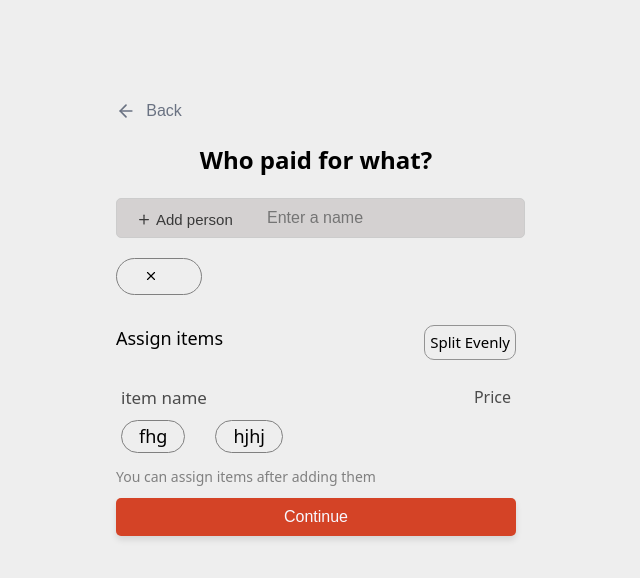
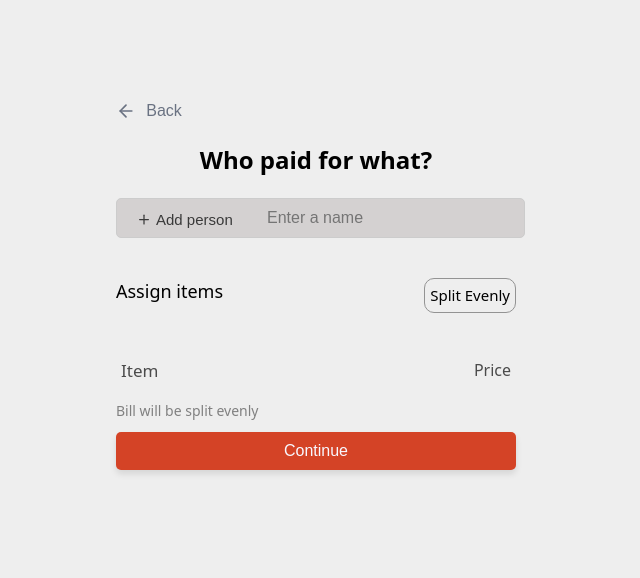
Before and after one commit to Ajay-Naik/Bill-Splitter, a React (Vite) app: page /#/person in a window 1280 px wide. Shown: the top 578 px of the page, without its empty margins (324-964 px from the left). Built offline with nearby package versions, Linux system fonts and the light colour scheme.

Commit message:
feat: Update NewItem component to handle price input correctly and enhance Manual and Person pages for better state management and item assignment

```diff
--- a/src/components/NewItem.jsx
+++ b/src/components/NewItem.jsx
@@ -23,7 +23,7 @@ export default function NewItem({ item, onUpdate, onDelete, inputRef }) {
             onChange={(e) => {
           const v = e.target.value;
 
-          onUpdate(item.id, { ...item, price: v });
+          onUpdate(item.id, { ...item, price: v === "" ? "" : parseFloat(v)  });
         }}
         style={{ width: 100 }}
           />
--- a/src/pages/Manual.jsx
+++ b/src/pages/Manual.jsx
@@ -1,3 +1,4 @@
+// Manual.jsx (updated Continue -> pass state)
 import { useState, useRef, useEffect, useCallback } from "react";
 import { useNavigate } from "react-router-dom";
 import { v4 as uuidv4 } from 'uuid';
@@ -15,11 +16,8 @@ export default function Manual() {
   const [tax, setTax] = useState({ type: "%", amount: 0});
   const [tip, setTip] = useState({ type: "%", amount: 0});
 
-
-
   const [lastAddedId, setLastAddedId ] = useState(null);
   const refs = useRef({})
-
 
   const addItem = useCallback(() => {
     const id = uuidv4();
@@ -65,7 +63,6 @@ const grandTotal = subtotal + taxValue + tipValue;
       <h2 style={{textAlign:"center"}}>Receipt Items</h2>
       <p>Type in your receipt details to split the bill</p>
 
-
       <ul style={{listStyleType:"none",padding:"0"}}>
         {items.map((item) => (
           <NewItem
@@ -73,11 +70,10 @@ const grandTotal = subtotal + taxValue + tipValue;
             item={item}
             onUpdate={updateItem}
             onDelete={deleteItem}
-            inputref = {(el) => (refs.current[item.id] = el)}
+            inputRef = {(el) => (refs.current[item.id] = el)}
           />
         ))}
       </ul>
-
 
       <div style={{display:"flex",flexDirection:"column",gap:"20px"}}>
         <Button
@@ -91,19 +87,21 @@ const grandTotal = subtotal + taxValue + tipValue;
         <Grid name="Tax" data={tax} onChange={(newData) => setTax(newData)} />
         <Grid name="Tip" data={tip} onChange={(newData) => setTip(newData)}/>
 
-
         <div style={{ marginTop: 12, color: "#282828ff", fontSize: 18,width:"100%",display:"flex",justifyContent:"space-between" }}>
-        <strong >Total: </strong><span style={{}}> ₹  {grandTotal.toFixed(2)}</span>
+          <strong>Total: </strong><span style={{}}> ₹  {grandTotal.toFixed(2)}</span>
         </div>
 
+        {/* <-- IMPORTANT: pass items, tax and tip to Person page */}
         <Button
           className="homeBtn"
           name="Continue"
           fontSize= "16px"
           color="#f8f8ff"
           bg_color="#d44326"
-        onClick={() => navigate("/person")}
+          onClick={() => navigate("/person", { state: { items, tax, tip } })}
         />
+
+
       </div>
     </div>
   );
--- a/src/pages/Person.jsx
+++ b/src/pages/Person.jsx
@@ -1,56 +1,212 @@
-// import React from 'react'
-import { useNavigate } from "react-router-dom";
-
+import { useNavigate, useLocation } from "react-router-dom";
+import { useState } from "react";
+import { v4 as uuidv4 } from "uuid";
+import { Plus, X } from "lucide-react";
 import Button from "../components/Button.jsx";
-import { Plus, X } from "lucide-react";
-import "../styles/index.css"
-import Backbutton from '../components/BackButton.jsx'
-import { useState } from "react";
+import Backbutton from "../components/BackButton.jsx";
+import "../styles/index.css";
 
 export default function Person() {
   const navigate = useNavigate();
-  let [PersonName, setPersonName] = useState([])
+  const location = useLocation();
 
-  return <div className="personPage">
+  // items, tax, tip come from Manual.jsx
+  const { items = [], tax, tip } = location.state || {};
+
+  const [people, setPeople] = useState([]);
+  const [nameInput, setNameInput] = useState("");
+  const [assignments, setAssignments] = useState({}); // { itemId: [personIds] }
+  const [splitMode, setSplitMode] = useState("evenly"); // "evenly" | "items"
+
+  const addPerson = () => {
+    if (!nameInput.trim()) return;
+    const newPerson = { id: uuidv4(), name: nameInput.trim() };
+    setPeople([...people, newPerson]);
+    setNameInput("");
+  };
+
+  const removePerson = (id) => {
+    setPeople((prev) => prev.filter((p) => p.id !== id));
+    // cleanup from assignments
+    const newAssignments = {};
+    for (let itemId in assignments) {
+      newAssignments[itemId] = (assignments[itemId] || []).filter(
+        (pid) => pid !== id
+      );
+    }
+    setAssignments(newAssignments);
+  };
+
+  const toggleAssign = (itemId, personId) => {
+    setAssignments((prev) => {
+      const current = prev[itemId] || [];
+      return {
+        ...prev,
+        [itemId]: current.includes(personId)
+          ? current.filter((pid) => pid !== personId)
+          : [...current, personId],
+      };
+    });
+  };
+
+  return (
+    <div className="personPage">
       <Backbutton onClick={() => navigate("/manual")} />
       <h2>Who paid for what?</h2>
-    <div>
+
+      {/* Input for adding person */}
       <div className="input-wrapper">
-
-         <input type="text" placeholder="Enter a name"/>
-         <button><Plus style={{height:"15px",marginTop:"1px"}}/> Add person</button>
-      </div>
-       <p style={{border:"1px solid grey",padding:'4px 7px',width:"70px",borderRadius:"20px"}}>{PersonName}<X style={{height:"14px",marginLeft:"15px"}}/></p>
-    </div>
-    <div style={{display:"flex", justifyContent:"space-between", marginTop:"20px"}}>
-        <p>Assign items</p>
-        <p style={{border:"1.5px solid #939393ff",padding:"5px",borderRadius:"10px",fontSize:"15px"}}>Split Evenly</p>
+        <input
+          type="text"
+          placeholder="Enter a name"
+          value={nameInput}
+          onChange={(e) => setNameInput(e.target.value)}
+          onKeyDown={(e) => e.key === "Enter" && addPerson()}
+        />
+        <button onClick={addPerson}>
+          <Plus style={{ height: "15px", marginTop: "1px" }} /> Add person
+        </button>
       </div>
 
-    <div className="assignItems" style={{ padding:'5px',height:"4rem",marginTop:"-10px",marginBottom:"10px"}}>
-      <div style={{display:"flex",justifyContent:"space-between"}}>
-        <span style={{fontSize:"17px",fontWeight:"500",color:"#4b4b4bff"}}>item name</span>
-        <span style={{fontSize:"16px",fontWeight:"500", color:"#4b4b4bff"}}>Price</span>
-      </div>
-      <div style={{display:"flex",gap:"30px",marginTop:'10px'}}>
-        <p style={{border:"1px solid grey",padding:'2px 17px',borderRadius:"20px"}}>fhg</p>
-        <p style={{border:"1px solid grey",padding:'2px 17px',borderRadius:"20px"}}>hjhj</p>
-
-      </div>
+      {/* Pills for people */}
+      <div
+        style={{
+          display: "flex",
+          gap: "8px",
+          flexWrap: "wrap",
+          marginTop: "10px",
+        }}
+      >
+        {people.map((p) => (
+          <span
+            key={p.id}
+            style={{
+              border: "1px solid grey",
+              padding: "4px 10px",
+              borderRadius: "20px",
+              display: "flex",
+              alignItems: "center",
+              gap: "6px",
+              color: "#333",
+              cursor: "default",
+              background: "#f5f5f5",
+            }}
+          >
+            {p.name}
+            <X
+              style={{ height: "14px", cursor: "pointer" }}
+              onClick={() => removePerson(p.id)}
+            />
+          </span>
+        ))}
       </div>
 
+      {/* Toggle Split Mode */}
+      <div
+        style={{
+          display: "flex",
+          justifyContent: "space-between",
+          marginTop: "20px",
+        }}
+      >
+        <p>Assign items</p>
+        <p
+          style={{
+            border: "1.5px solid #939393ff",
+            padding: "5px",
+            borderRadius: "10px",
+            fontSize: "15px",
+            cursor: "pointer",
+          }}
+          onClick={() =>
+            setSplitMode((prev) => (prev === "evenly" ? "items" : "evenly"))
+          }
+        >
+          {splitMode === "evenly" ? "Split Evenly" : "Split by Items"}
+        </p>
+      </div>
 
-    <span style={{fontSize:"14px", color:"#808080", marginTop:"-10px"}}>You can assign items after adding them</span>
+      {/* Item list with assignment */}
+      <div
+        className="assignItems"
+        style={{ padding: "5px", marginTop: "10px", marginBottom: "10px" }}
+      >
+        <div style={{ display: "flex", justifyContent: "space-between" }}>
+          <span
+            style={{ fontSize: "17px", fontWeight: "500", color: "#4b4b4bff" }}
+          >
+            Item
+          </span>
+          <span
+            style={{ fontSize: "16px", fontWeight: "500", color: "#4b4b4bff" }}
+          >
+            Price
+          </span>
+        </div>
+
+        {items.map((item) => (
+          <div
+            key={item.id}
+            style={{
+              display: "flex",
+              justifyContent: "space-between",
+              marginTop: "10px",
+              alignItems: "center",
+              color: "#333",
+              cursor: "default",
+              background: "#f5f5f5",
+            }}
+          >
+            <span>{item.name}</span>
+            <span>₹{item.price}</span>
+
+            {splitMode === "items" && (
+              <div style={{ display: "flex", gap: "6px", marginLeft: "10px" }}>
+                {people.map((p) => (
+                  <span
+                    key={p.id}
+                    onClick={() => toggleAssign(item.id, p.id)}
+                    style={{
+                      border: "1px solid grey",
+                      padding: "2px 10px",
+                      borderRadius: "20px",
+                      cursor: "pointer",
+                      background: (assignments[item.id] || []).includes(p.id)
+                        ? "#d44326"
+                        : "#f5f5f5",
+                      color: (assignments[item.id] || []).includes(p.id)
+                        ? "white"
+                        : "black",
+                    }}
+                  >
+                    {p.name}
+                  </span>
+                ))}
+              </div>
+            )}
+          </div>
+        ))}
+      </div>
+
+      <span style={{ fontSize: "14px", color: "#808080" }}>
+        {splitMode === "items"
+          ? "Click a person to assign items"
+          : "Bill will be split evenly"}
+      </span>
+
       <Button
         className="homeBtn"
         width="100%"
         name="Continue"
-            fontSize= "16px"
+        fontSize="16px"
         color="#f8f8ff"
         bg_color="#d44326"
-            onClick={() => navigate("/summary")}
+        onClick={() =>
+          navigate("/summary", {
+            state: { people, items, tax, tip, assignments, splitMode },
+          })
+        }
       />
-
     </div>
-
+  );
 }
```
Also changed, not shown: src/pages/Summary.jsx (+73 -63 lines). Lines whose indentation alone changed are shown as unchanged.
